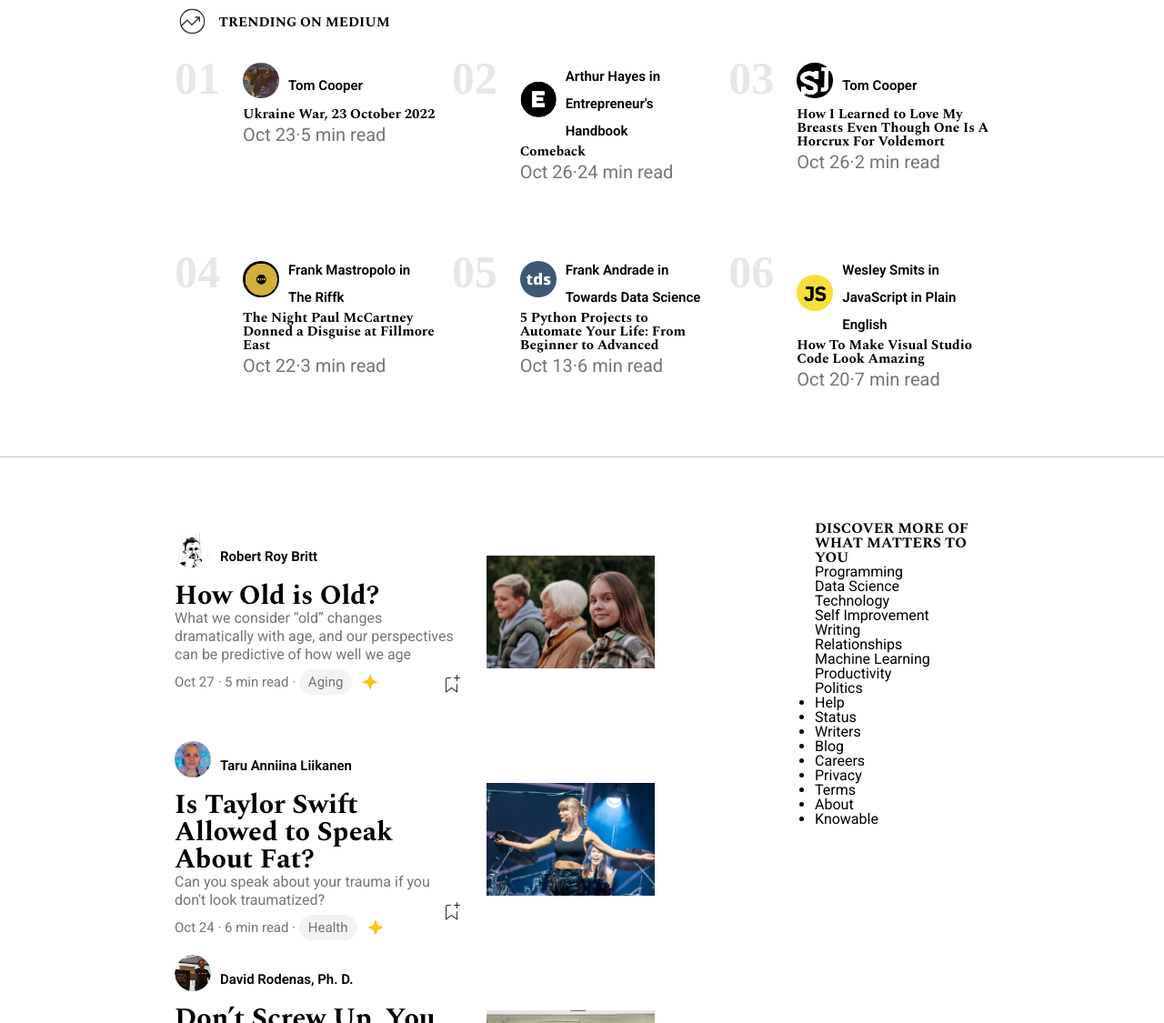
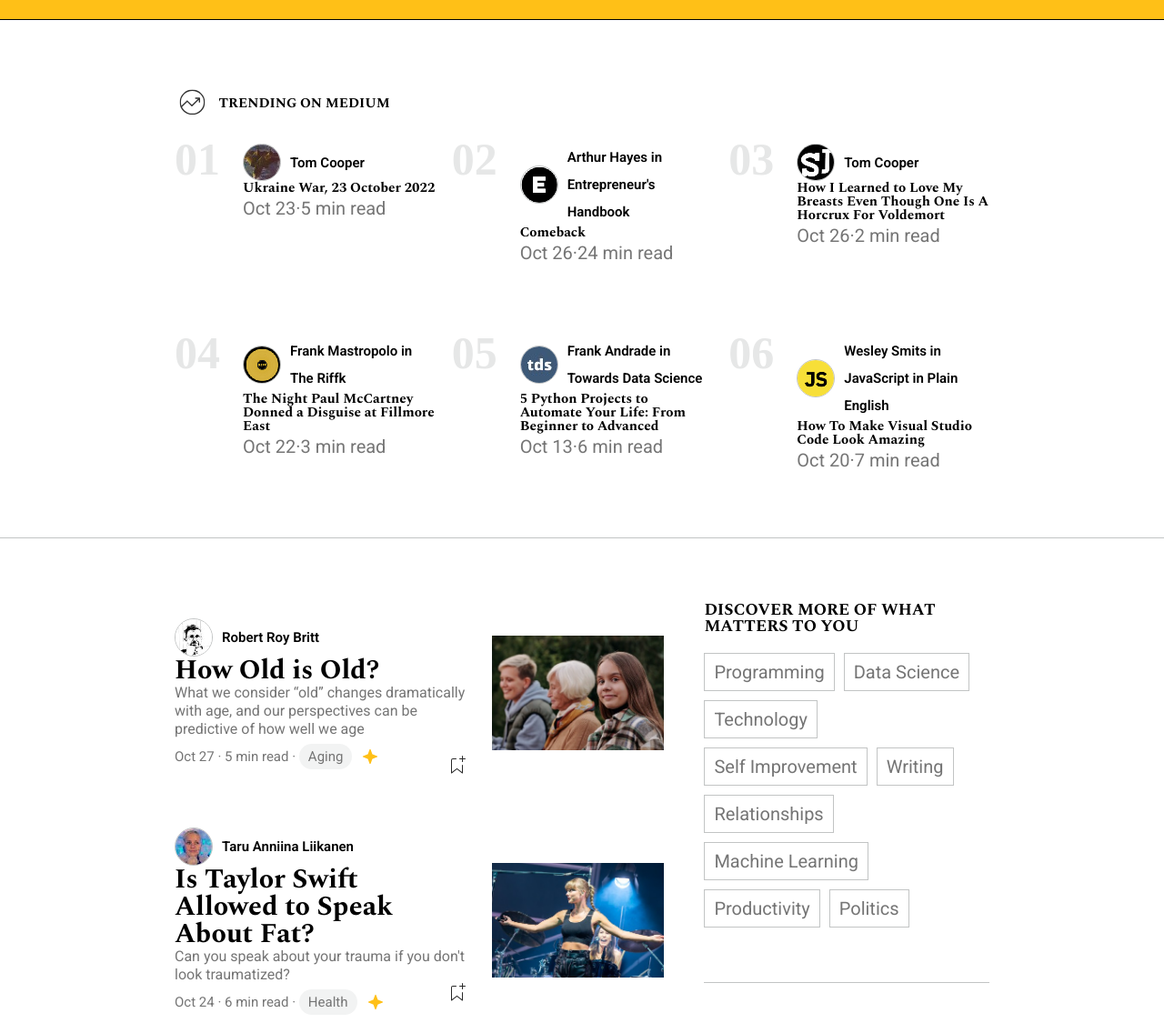
Before and after one commit to MauroTuzzolino/U2-W1-D5-TEST, a plain HTML site: page index.html in a window 1280 px wide. Shown: the part 679-1804 px from the top of the page at 91% size. Drawn offline with nearby package versions, Linux system fonts and the light colour scheme.

Commit message:
aggiunte traslazioni

```diff
--- a/assets/css/style.css
+++ b/assets/css/style.css
@@ -34,6 +34,9 @@ header {
   width: 100%;
   background-color: #ffc017;
   border-bottom: 1px solid black;
+  position: fixed;
+  top: 0;
+  z-index: 999;
 }
 
 .genericContainer {
@@ -83,6 +86,7 @@ header nav ul li {
   background-color: #ffc017;
   border-bottom: 1px solid black;
   position: relative;
+  padding-top: 200px;
   margin-bottom: 70px;
 }
 
@@ -117,8 +121,8 @@ header nav ul li {
 #svgContainer {
   position: absolute;
   right: 0;
-  top: 0;
-  height: 100%;
+  bottom: 0;
+  height: 90%;
 }
 
 #titleOfSection {
@@ -175,9 +179,15 @@ header nav ul li {
   margin-top: 8px;
 }
 
+.profileName div {
+  display: flex;
+  align-items: center;
+}
+
 .profileName img {
   border-radius: 50px;
   margin-right: 10px;
+  border: 1px solid #c2c4c4;
 }
 
 .name {
@@ -196,8 +206,12 @@ section {
   justify-content: space-between;
 }
 
+#newsContainer {
+  width: 60%;
+}
+
 .article {
-  width: 75%;
+  width: 100%;
   height: 200px;
   display: flex;
   justify-content: space-between;
@@ -234,7 +248,6 @@ main .article .tags {
 
 .tags span {
   background-color: #f2f3f3;
-
   border-radius: 40px;
   padding: 5px 10px 5px 10px;
   margin-right: 10px;
@@ -257,3 +270,47 @@ main .article .tags {
   height: 100%;
   ogject-fit: cover;
 }
+
+#tagsContainer {
+  width: 35%;
+  height: 300px;
+  position: sticky;
+  top: 120px;
+}
+
+#tagsContainer h6 {
+  font-size: 18px;
+  margin-bottom: 20px;
+}
+
+#allTags {
+  width: 100%;
+  display: flex;
+  flex-wrap: wrap;
+  gap: 10px;
+  padding-bottom: 60px;
+  border-bottom: 1px solid #c2c4c4;
+}
+
+.otherTags {
+  color: #757575;
+  border: 1px solid #c2c4c4;
+  padding: 10px;
+  font-size: 20px;
+}
+
+#extras {
+  margin-top: 50px;
+}
+
+#extras ul {
+  width: 100%;
+  display: flex;
+  flex-wrap: wrap;
+  gap: 20px;
+  list-style: none;
+  padding: 0;
+  margin: 0;
+  font-size: 20px;
+  color: #757575;
+}
```
